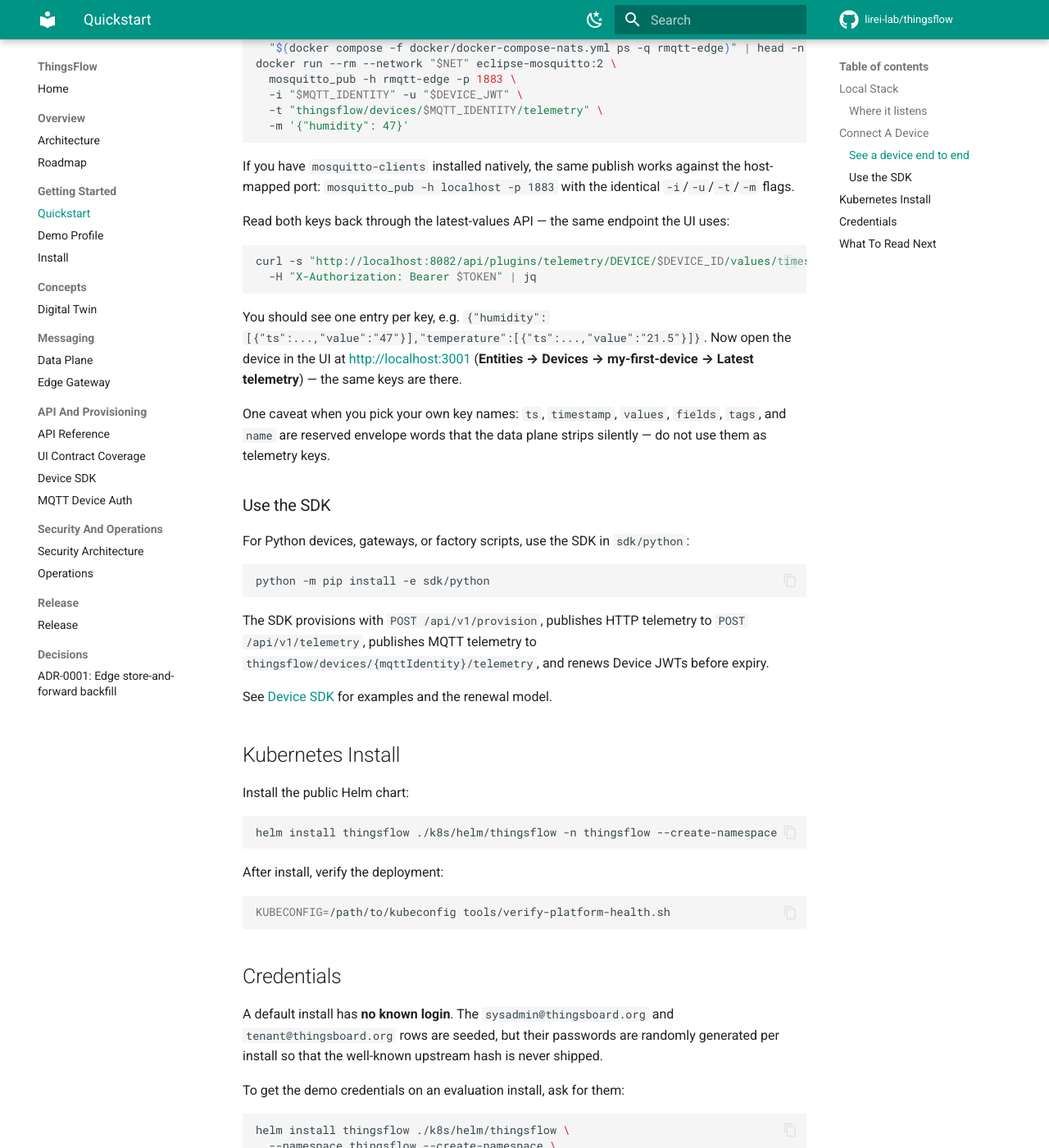
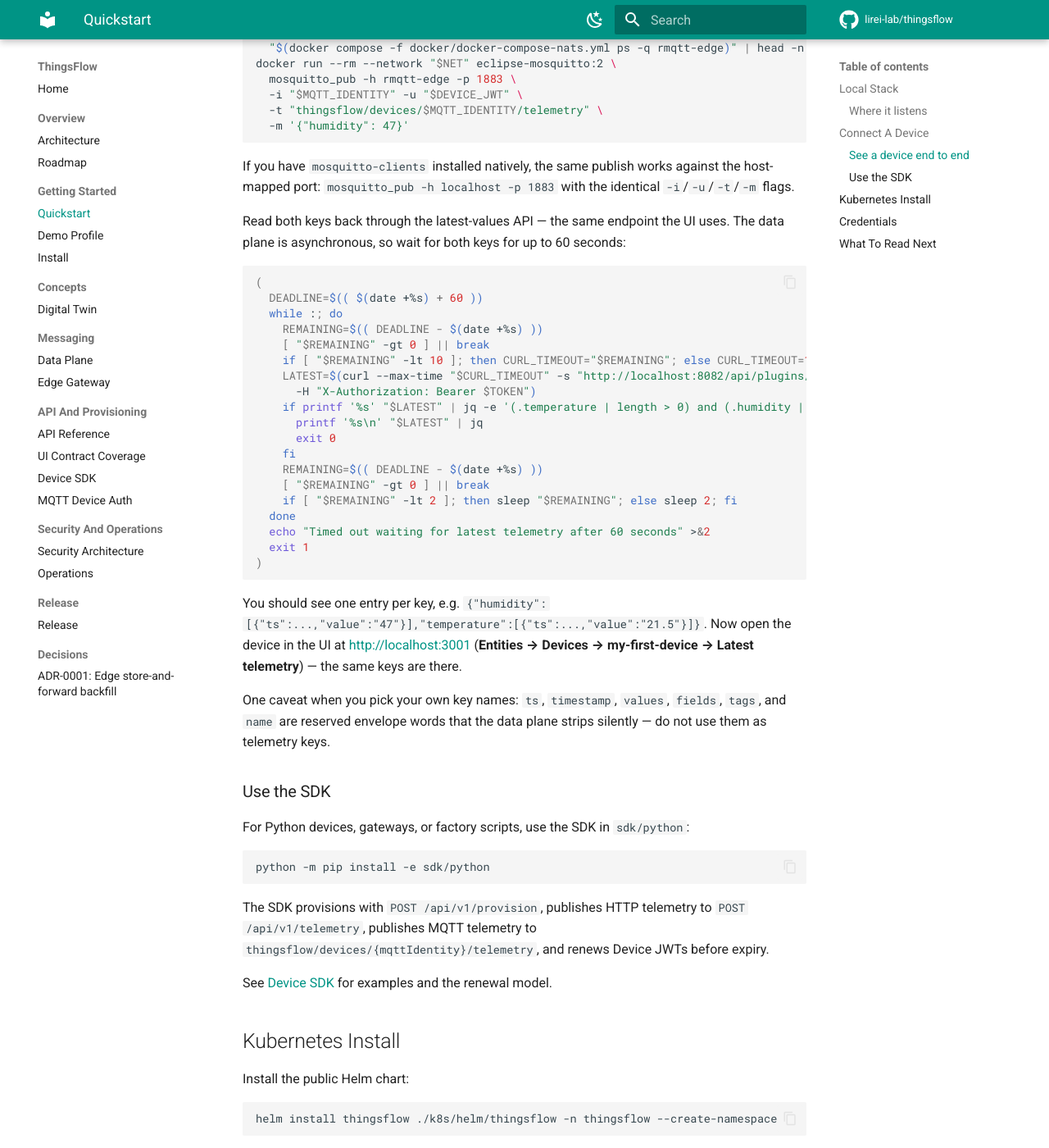
Before and after one commit to lirei-lab/thingsflow, an MkDocs documentation site: the page built from docs/GETTING_STARTED.md, in a window 1280 px wide and 1400 px high, scrolled down 2594 px. Shown: the whole window at 82% size. Built offline with MkDocs 1.6.1 and Material for MkDocs 9.7.7, drawn with Linux system fonts in a browser that asks for light colours; comment, search, counter and statistics services are not loaded; some of the changed text lies outside the part shown.

Commit message:
docs: apply phase 3-4 review-agent fixes
Bounded 60s polling loop for the quickstart read-back (the data plane is
asynchronous — a single GET races the materializers); clarify that the
first-install-only rule covers the demo PASSWORD seed while the demo dataset
is a separate idempotent flow-core seed; install build+twine before the
optional PyPI publish; correct the SDK README claim about the device-native
refresh endpoint (it exists — this SDK version just doesn't use it yet).

Co-Authored-By: Claude Fable 5 <noreply@anthropic.com>

````diff
--- a/docs/GETTING_STARTED.md
+++ b/docs/GETTING_STARTED.md
@@ -131,11 +131,29 @@ against the host-mapped port: `mosquitto_pub -h localhost -p 1883` with the
 identical `-i`/`-u`/`-t`/`-m` flags.
 
 Read both keys back through the latest-values API — the same endpoint the UI
-uses:
+uses. The data plane is asynchronous, so wait for both keys for up to 60
+seconds:
 
 ```bash
-curl -s "http://localhost:8082/api/plugins/telemetry/DEVICE/$DEVICE_ID/values/timeseries?keys=temperature,humidity" \
-  -H "X-Authorization: Bearer $TOKEN" | jq
+(
+  DEADLINE=$(( $(date +%s) + 60 ))
+  while :; do
+    REMAINING=$(( DEADLINE - $(date +%s) ))
+    [ "$REMAINING" -gt 0 ] || break
+    if [ "$REMAINING" -lt 10 ]; then CURL_TIMEOUT="$REMAINING"; else CURL_TIMEOUT=10; fi
+    LATEST=$(curl --max-time "$CURL_TIMEOUT" -s "http://localhost:8082/api/plugins/telemetry/DEVICE/$DEVICE_ID/values/timeseries?keys=temperature,humidity" \
+      -H "X-Authorization: Bearer $TOKEN")
+    if printf '%s' "$LATEST" | jq -e '(.temperature | length > 0) and (.humidity | length > 0)' >/dev/null; then
+      printf '%s\n' "$LATEST" | jq
+      exit 0
+    fi
+    REMAINING=$(( DEADLINE - $(date +%s) ))
+    [ "$REMAINING" -gt 0 ] || break
+    if [ "$REMAINING" -lt 2 ]; then sleep "$REMAINING"; else sleep 2; fi
+  done
+  echo "Timed out waiting for latest telemetry after 60 seconds" >&2
+  exit 1
+)
 ```
 
 You should see one entry per key, e.g.
@@ -194,9 +212,12 @@ That seeds `tenant@thingsboard.org / tenant` and `sysadmin@thingsboard.org /
 sysadmin`, and Helm refuses to render it when `production=true`. For any
 install you intend to keep, reset the sysadmin password out of band instead.
 
-It has to be set on the **first** install. The seed runs from Postgres's init
-directory, which only executes against an empty data directory, so adding the
-flag to an existing release does nothing and the login keeps failing.
+The known `tenant` and `sysadmin` passwords have to be requested on the
+**first** install. Their seed runs from Postgres's init directory, which only
+executes against an empty data directory, so adding the flag to an existing
+release does not create those passwords. The Flow Core demo dataset is a
+separate, idempotent seed that can run on any opted-in boot; see
+[Demo Profile](DEMO_PROFILE.md) for the local compose workflow.
 
 ## What To Read Next
 
````
Also changed, not shown: docs/RELEASE.md (+1 -0 lines), sdk/python/README.md (+4 -4 lines).
